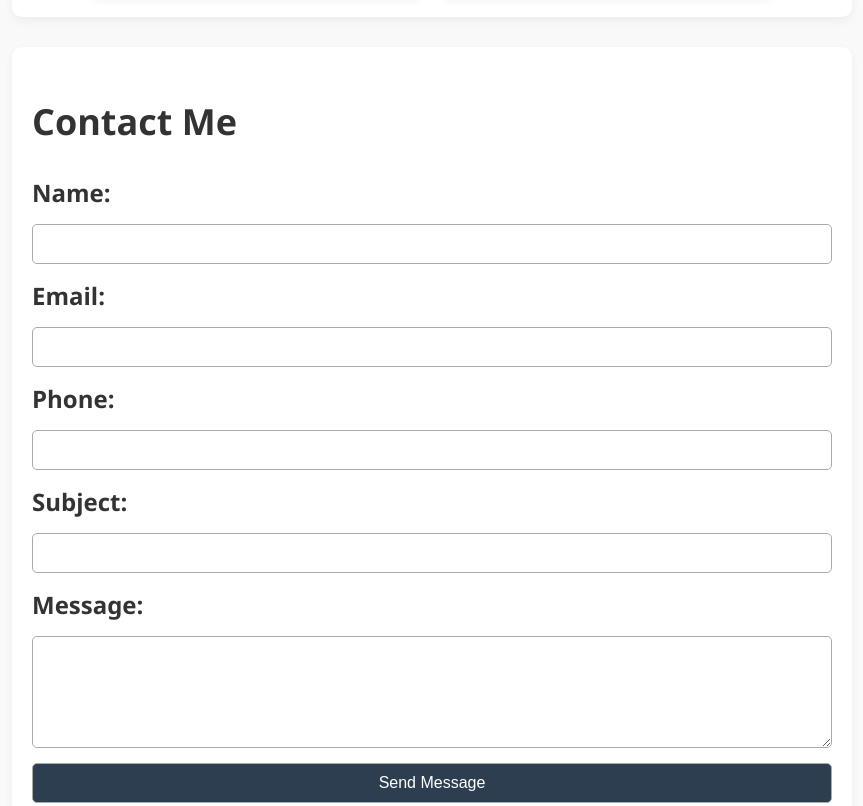
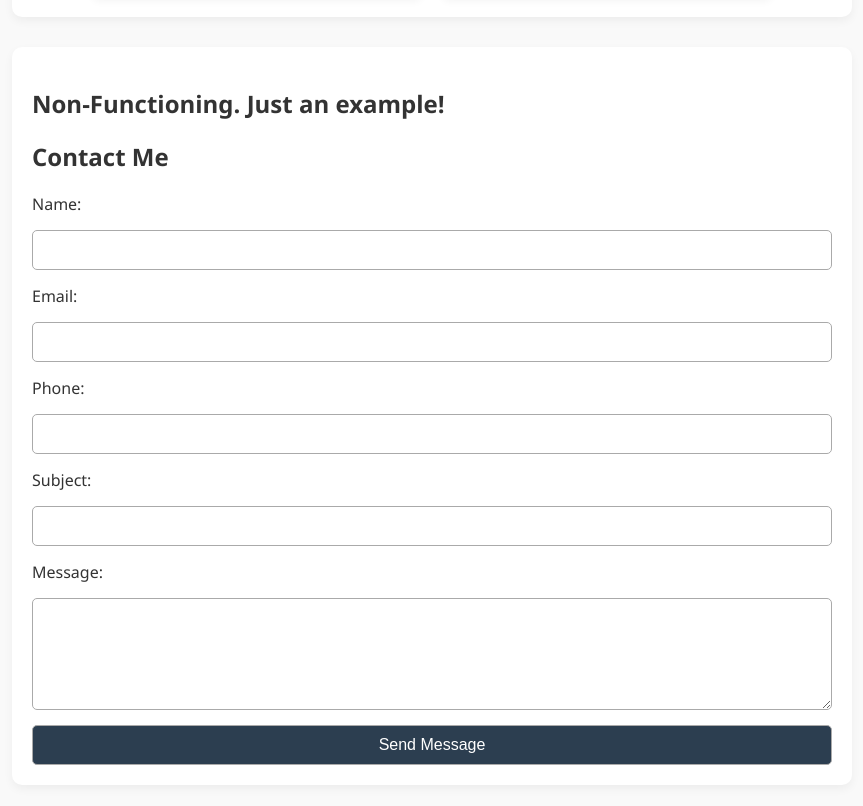
Before and after one commit to hliska-ecpi/hliska-ecpi.github.io, a plain HTML site: page index.html in a window 1280 px wide. Shown: the part 885-1691 px from the top of the page, without its empty margins (208-1071 px from the left). Drawn offline with Linux system fonts and the light colour scheme.

Commit message:
Update index.html

```diff
--- a/index.html
+++ b/index.html
@@ -46,7 +46,7 @@
 
 
     <section id="contact" class="flex-section">
-      <h2><Non-Functioning. Just an example!</h2>
+      <h2>Non-Functioning. Just an example!</h2>
       <h2>Contact Me</h2>
       <form class="contact-form">
         <label for="name">Name:</label>
```
